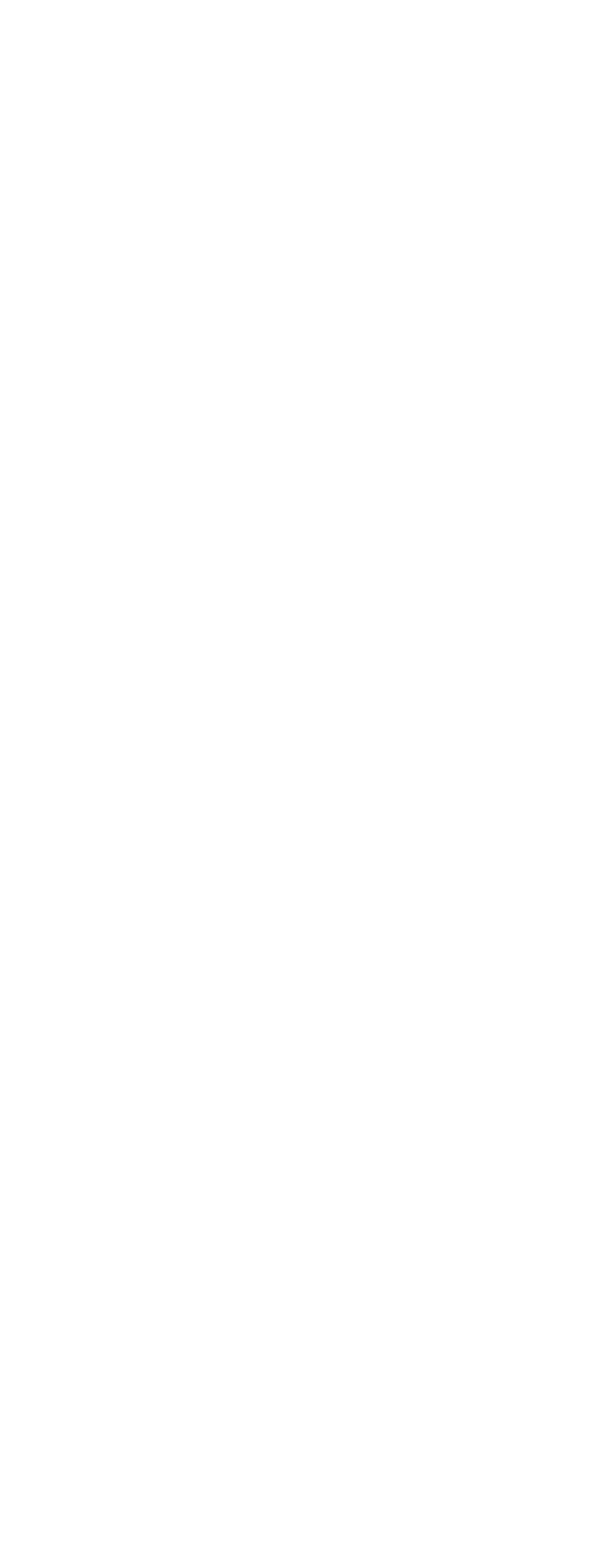
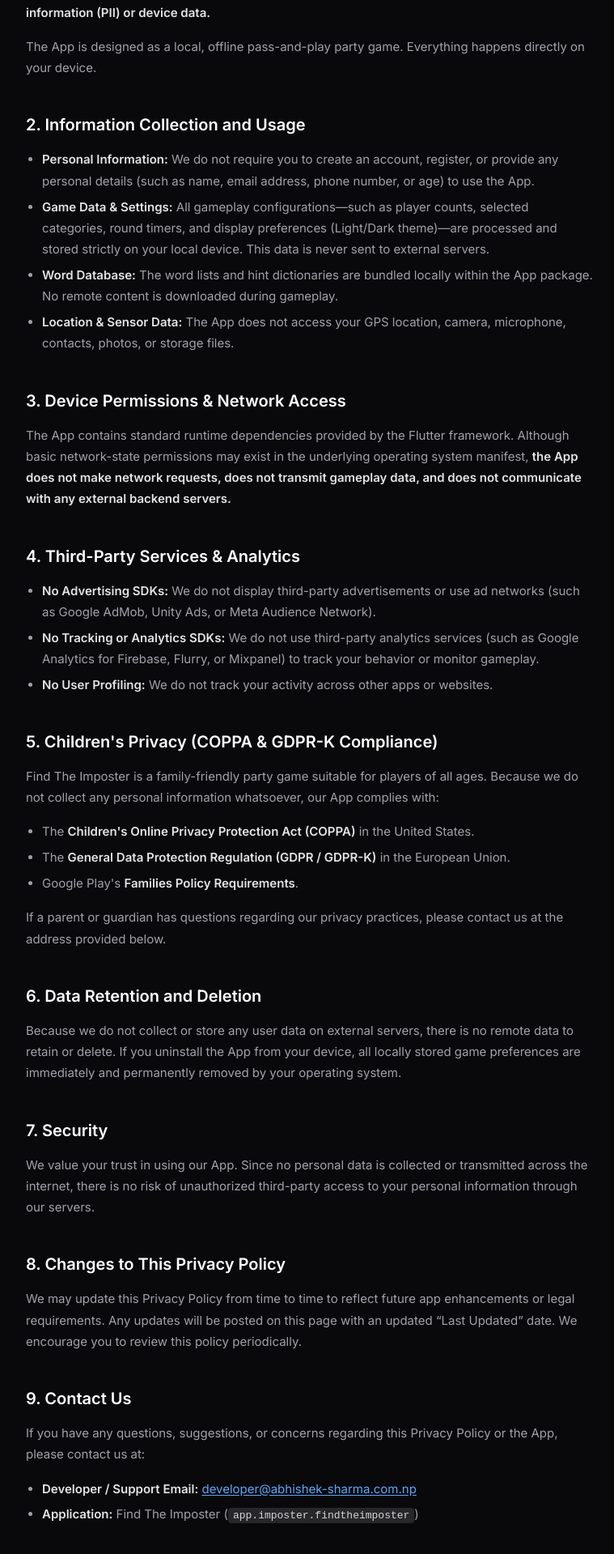
Before and after one commit to 4bhisheksharma/app-portfolio, a React (Vite) app: page /imposter/privacy in a window 1280 px wide. Before the commit this address had no page. Shown: the part 575-2494 px from the top of the page at 81% size, without its empty margins (256-1015 px from the left). Before the commit the page ends 800 px from the top, so only its background shows below. Built offline with nearby package versions, Linux system fonts and the light colour scheme.

Commit message:
feat: add Git Mosaic and Find The Imposter apps with privacy pages and icon components

```diff
--- a/src/App.tsx
+++ b/src/App.tsx
@@ -1,4 +1,5 @@
 import { Route, Routes } from 'react-router-dom'
+import { FindTheImposterPrivacyPage } from './pages/FindTheImposterPrivacyPage'
 import { GitMosaicPrivacyPage } from './pages/GitMosaicPrivacyPage'
 import { HomePage } from './pages/HomePage'
 import { PulseAccountDeletionPage } from './pages/PulseAccountDeletionPage'
@@ -11,6 +12,9 @@ function App() {
       <Route path="/pulse/privacy" element={<PulsePrivacyPage />} />
       <Route path="/pulse/account-deletion" element={<PulseAccountDeletionPage />} />
       <Route path="/gitmosaic/privacy" element={<GitMosaicPrivacyPage />} />
+      <Route path="/find-the-imposter/privacy" element={<FindTheImposterPrivacyPage />} />
+      <Route path="/findtheimposter/privacy" element={<FindTheImposterPrivacyPage />} />
+      <Route path="/imposter/privacy" element={<FindTheImposterPrivacyPage />} />
     </Routes>
   )
 }
--- a/src/components/apps/AppIcon.tsx
+++ b/src/components/apps/AppIcon.tsx
@@ -147,6 +147,26 @@ export function AppIcon({ icon, className = '' }: AppIconProps) {
         />
       </>
     ),
+    grid: (
+      <>
+        <rect x="3" y="3" width="7" height="7" rx="1.5" stroke="currentColor" strokeWidth="2" fill="none" />
+        <rect x="14" y="3" width="7" height="7" rx="1.5" stroke="currentColor" strokeWidth="2" fill="none" />
+        <rect x="14" y="14" width="7" height="7" rx="1.5" stroke="currentColor" strokeWidth="2" fill="none" />
+        <rect x="3" y="14" width="7" height="7" rx="1.5" stroke="currentColor" strokeWidth="2" fill="none" />
+      </>
+    ),
+    game: (
+      <>
+        <path
+          d="M6 11h4m-2-2v4m7-2h.01m3 0h.01M4 6h16a2 2 0 0 1 2 2v8a4 4 0 0 1-4 4H6a4 4 0 0 1-4-4V8a2 2 0 0 1 2-2z"
+          stroke="currentColor"
+          strokeWidth="2"
+          strokeLinecap="round"
+          strokeLinejoin="round"
+          fill="none"
+        />
+      </>
+    ),
   }
 
   return (
--- a/src/data/apps.ts
+++ b/src/data/apps.ts
@@ -32,6 +32,7 @@ export const apps: App[] = [
     status: 'closed_testing',
     iconImage: '/apps/pulse.png',
     playStoreUrl: 'https://play.google.com/store/apps/details?id=com.abhishek.app.pulse',
+    privacyUrl: '/pulse/privacy',
     closedTesting: true,
   },
   {
@@ -102,8 +103,40 @@ export const apps: App[] = [
     websiteUrl: 'https://sanskaracademy.net/',
   },
   {
+    id: 'git-mosaic',
+    number: '07',
+    tag: 'Widget',
+    category: 'Home Screen Widget',
+    name: 'Git Mosaic',
+    description:
+      'Beautiful GitHub contribution graph and streak widgets for your home screen. Track contribution streaks, customize color themes, and monitor daily activity at a glance.',
+    accent: 'emerald',
+    icon: 'grid',
+    status: 'coming_soon',
+    iconImage: '/apps/git-mosaic.png',
+    playStoreUrl: 'https://play.google.com/store/apps/details?id=app.gitmosaic',
+    websiteUrl: 'https://github.com/4bhisheksharma/git-mosaic-widget',
+    githubUrl: 'https://github.com/4bhisheksharma/git-mosaic-widget',
+    privacyUrl: '/gitmosaic/privacy',
+  },
+  {
+    id: 'find-the-imposter',
+    number: '08',
+    tag: 'Party Game',
+    category: 'Social Deduction',
+    name: 'Find The Imposter',
+    description:
+      'The pass-and-play party word game. Share subtle clues, spot the bluff, and catch the imposter with 3 to 20 players on a single phone.',
+    accent: 'orange',
+    icon: 'game',
+    status: 'coming_soon',
+    iconImage: '/apps/find-the-imposter.png',
+    playStoreUrl: 'https://play.google.com/store/apps/details?id=app.imposter.findtheimposter',
+    privacyUrl: '/find-the-imposter/privacy',
+  },
+  {
     id: 'hisab-khata',
-    number: '07',
+    number: '09',
     tag: 'Finance',
     category: 'Business',
     name: 'Hisab Khata',
@@ -115,7 +148,7 @@ export const apps: App[] = [
   },
   {
     id: 'digital-khata',
-    number: '08',
+    number: '10',
     tag: 'Ledger',
     category: 'Shop Management',
     name: 'Digital Khata',
--- /dev/null
+++ b/src/data/imposter/constants.ts
@@ -0,0 +1,9 @@
+export const imposterMeta = {
+  appName: 'Find The Imposter',
+  displayName: 'Find The Imposter',
+  packageName: 'app.imposter.findtheimposter',
+  effectiveDate: 'September 19, 2026',
+  lastUpdated: 'September 19, 2026',
+  email: 'developer@abhishek-sharma.com.np',
+  repository: 'https://github.com/4bhisheksharma/guess-the-imposter',
+} as const
--- a/src/data/site.ts
+++ b/src/data/site.ts
@@ -5,12 +5,12 @@ export const siteConfig: SiteConfig = {
   title: "Apps I've Built",
   subtitle: 'Mobile apps for Android and iOS — privacy, voice, and everyday tools.',
   sectionLabel: 'Portfolio',
-  appCount: 8,
+  appCount: 10,
   portfolioUrl: 'https://www.abhishek-sharma.com.np/',
   testingContactEmail: 'developer@abhishek-sharma.com.np',
   navLinks: [
     { label: 'Abhishek Sharma', href: 'https://www.abhishek-sharma.com.np/' },
-    { label: '8 Apps' },
+    { label: '10 Apps' },
     { label: 'Portfolio', href: 'https://www.abhishek-sharma.com.np/' },
   ],
 }
--- /dev/null
+++ b/src/pages/FindTheImposterPrivacyPage.tsx
@@ -0,0 +1,150 @@
+import { useEffect } from 'react'
+import { LegalLayout } from '../components/legal/LegalLayout'
+import { imposterMeta } from '../data/imposter/constants'
+
+export function FindTheImposterPrivacyPage() {
+  const m = imposterMeta
+
+  useEffect(() => {
+    document.title = `Privacy Policy - ${m.appName}`
+  }, [m.appName])
+
+  return (
+    <LegalLayout
+      appName={m.appName}
+      title="Privacy Policy"
+      subtitle={`Privacy Policy for ${m.appName} (${m.packageName})`}
+      effectiveDate={m.effectiveDate}
+      lastUpdated={m.lastUpdated}
+    >
+      <p className="lead">
+        This Privacy Policy applies to the mobile application <strong>{m.appName}</strong> (referred
+        to as &ldquo;the App&rdquo;, &ldquo;we&rdquo;, &ldquo;us&rdquo;, or &ldquo;our&rdquo;), with
+        package identifier <code>{m.packageName}</code>. We respect your privacy and are committed
+        to protecting it. This policy explains how information is handled when you download,
+        install, and use the App.
+      </p>
+
+      <h2>1. Summary (Zero Data Collection)</h2>
+      <p>
+        <strong>
+          {m.appName} does not collect, store, transmit, sell, or share any personally identifiable
+          information (PII) or device data.
+        </strong>
+      </p>
+      <p>
+        The App is designed as a local, offline pass-and-play party game. Everything happens directly
+        on your device.
+      </p>
+
+      <h2>2. Information Collection and Usage</h2>
+      <ul>
+        <li>
+          <strong>Personal Information:</strong> We do not require you to create an account,
+          register, or provide any personal details (such as name, email address, phone number, or
+          age) to use the App.
+        </li>
+        <li>
+          <strong>Game Data &amp; Settings:</strong> All gameplay configurations—such as player
+          counts, selected categories, round timers, and display preferences (Light/Dark theme)—are
+          processed and stored strictly on your local device. This data is never sent to external
+          servers.
+        </li>
+        <li>
+          <strong>Word Database:</strong> The word lists and hint dictionaries are bundled locally
+          within the App package. No remote content is downloaded during gameplay.
+        </li>
+        <li>
+          <strong>Location &amp; Sensor Data:</strong> The App does not access your GPS location,
+          camera, microphone, contacts, photos, or storage files.
+        </li>
+      </ul>
+
+      <h2>3. Device Permissions &amp; Network Access</h2>
+      <p>
+        The App contains standard runtime dependencies provided by the Flutter framework. Although
+        basic network-state permissions may exist in the underlying operating system manifest,{' '}
+        <strong>
+          the App does not make network requests, does not transmit gameplay data, and does not
+          communicate with any external backend servers.
+        </strong>
+      </p>
+
+      <h2>4. Third-Party Services &amp; Analytics</h2>
+      <ul>
+        <li>
+          <strong>No Advertising SDKs:</strong> We do not display third-party advertisements or use
+          ad networks (such as Google AdMob, Unity Ads, or Meta Audience Network).
+        </li>
+        <li>
+          <strong>No Tracking or Analytics SDKs:</strong> We do not use third-party analytics
+          services (such as Google Analytics for Firebase, Flurry, or Mixpanel) to track your
+          behavior or monitor gameplay.
+        </li>
+        <li>
+          <strong>No User Profiling:</strong> We do not track your activity across other apps or
+          websites.
+        </li>
+      </ul>
+
+      <h2>5. Children&apos;s Privacy (COPPA &amp; GDPR-K Compliance)</h2>
+      <p>
+        {m.appName} is a family-friendly party game suitable for players of all ages. Because we do
+        not collect any personal information whatsoever, our App complies with:
+      </p>
+      <ul>
+        <li>
+          The <strong>Children&apos;s Online Privacy Protection Act (COPPA)</strong> in the United
+          States.
+        </li>
+        <li>
+          The <strong>General Data Protection Regulation (GDPR / GDPR-K)</strong> in the European
+          Union.
+        </li>
+        <li>
+          Google Play&apos;s <strong>Families Policy Requirements</strong>.
+        </li>
+      </ul>
+      <p>
+        If a parent or guardian has questions regarding our privacy practices, please contact us at
+        the address provided below.
+      </p>
+
+      <h2>6. Data Retention and Deletion</h2>
+      <p>
+        Because we do not collect or store any user data on external servers, there is no remote data
+        to retain or delete. If you uninstall the App from your device, all locally stored game
+        preferences are immediately and permanently removed by your operating system.
+      </p>
+
+      <h2>7. Security</h2>
+      <p>
+        We value your trust in using our App. Since no personal data is collected or transmitted
+        across the internet, there is no risk of unauthorized third-party access to your personal
+        information through our servers.
+      </p>
+
+      <h2>8. Changes to This Privacy Policy</h2>
+      <p>
+        We may update this Privacy Policy from time to time to reflect future app enhancements or legal
+        requirements. Any updates will be posted on this page with an updated &ldquo;Last
+        Updated&rdquo; date. We encourage you to review this policy periodically.
+      </p>
+
+      <h2>9. Contact Us</h2>
+      <p>
+        If you have any questions, suggestions, or concerns regarding this Privacy Policy or the App,
+        please contact us at:
+      </p>
+      <ul>
+        <li>
+          <strong>Developer / Support Email:</strong>{' '}
+          <a href={`mailto:${m.email}`}>{m.email}</a>
+        </li>
+        <li>
+          <strong>Application:</strong> {m.appName} (<code>{m.packageName}</code>)
+        </li>
+      </ul>
+    </LegalLayout>
+  )
+}
--- a/src/types/app.ts
+++ b/src/types/app.ts
@@ -11,6 +11,8 @@ export type AppIcon =
   | 'home'
   | 'compass'
   | 'building'
+  | 'grid'
+  | 'game'
 
 export interface App {
   id: string
@@ -28,6 +30,8 @@ export interface App {
   playStoreUrl?: string
   chromeStoreUrl?: string
   websiteUrl?: string
+  githubUrl?: string
+  privacyUrl?: string
   iosComingSoon?: boolean
   closedTesting?: boolean
 }
```
Also changed, not shown: src/components/apps/StoreLinks.tsx (+26 -1 lines), public/apps/find-the-imposter.png (added), public/apps/git-mosaic.png (added).
